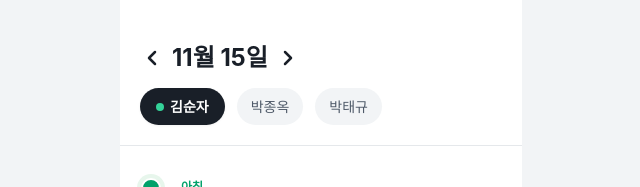
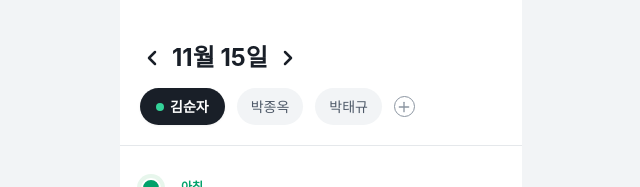
Before and after one commit to Line4Thon-Team24/TTAREUREUNG-CLIENT, a React (Vite) app: page /schedule in a window 1280 px wide. Shown: the top 187 px of the page, without its empty margins (319-959 px from the left). Built offline with nearby package versions, Linux system fonts and the light colour scheme; a web font is replaced by a local one.

Commit message:
feat: 복용 일정 시니어 칩에 시니어 추가 버튼 추가

```diff
--- a/src/components/common/SeniorChips.tsx
+++ b/src/components/common/SeniorChips.tsx
@@ -1,9 +1,11 @@
+import { Plus } from 'lucide-react';
 import type { Senior } from '@/types/senior';
 
 type SeniorChipsProps = {
   seniors: Senior[];
   selectedId: number | null;
   onSelect: (id: number) => void;
+  onAdd?: () => void; // 넘기면 마지막에 시니어 추가(+) 버튼 노출
 };
 
 // 화면에서 볼 시니어 선택 칩 목록 (복용 일정, 약 목록)
@@ -11,9 +13,10 @@ export default function SeniorChips({
   seniors,
   selectedId,
   onSelect,
+  onAdd,
 }: SeniorChipsProps) {
   return (
-    <div className="flex gap-3 overflow-x-auto px-5 py-3">
+    <div className="flex items-center gap-3 overflow-x-auto px-5 py-3">
       {seniors.map(({ id, name }) => {
         const isSelected = id === selectedId;
 
@@ -36,6 +39,16 @@ export default function SeniorChips({
           </button>
         );
       })}
+      {onAdd && (
+        <button
+          type="button"
+          aria-label="시니어 추가"
+          onClick={onAdd}
+          className="flex size-5.25 shrink-0 items-center justify-center rounded-full border border-[#8B95A1] text-[#8B95A1]"
+        >
+          <Plus size={16} aria-hidden />
+        </button>
+      )}
     </div>
   );
 }
--- a/src/pages/guardian/schedule/SchedulePage.tsx
+++ b/src/pages/guardian/schedule/SchedulePage.tsx
@@ -72,6 +72,7 @@ const SchedulePage = () => {
             seniors={seniors}
             selectedId={selectedSeniorId}
             onSelect={setSelectedSeniorId}
+            onAdd={() => navigate('/seniors/register')}
           />
         </div>
       )}
```
